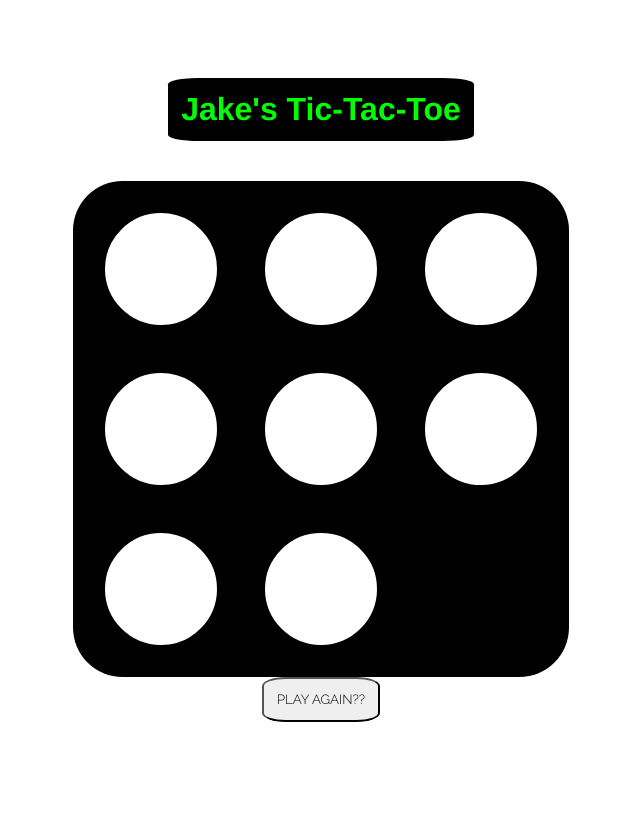
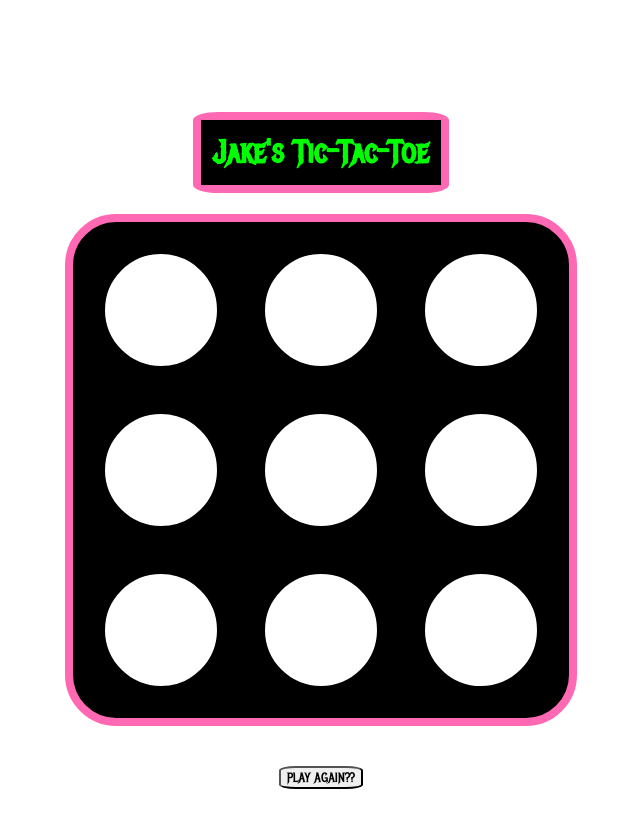
Before and after one commit to jcarlson90/unit-1-project, a plain HTML site: page index.html in a window 1280 px wide. Shown: the whole page, without its empty margins (319-959 px from the left). Before the commit the page ends 800 px from the top, so only its background shows below. Drawn offline with Linux system fonts and the light colour scheme; a web font is replaced by a local one.

Commit message:
update 2 5/2/23

```diff
--- a/index.html
+++ b/index.html
@@ -1,7 +1,7 @@
 <!DOCTYPE html>
 <html>
     <style>
-        @import url('https://fonts.googleapis.com/css2?family=Poiret+One&family=Raleway:wght@300&display=swap');
+       @import url('https://fonts.googleapis.com/css2?family=Metal+Mania&family=Poiret+One&family=Raleway:wght@300&family=Sigmar&display=swap');
      </style>
     <head>
         <meta charset="utf-8">
@@ -10,10 +10,13 @@
         </title>
         <link href="style.css" rel="stylesheet"
     type="text/css" />
+
     </head>
     <body>
+
         <h1>Jake's Tic-Tac-Toe</h1>
         <main id="canvas">
+            <div id="square0"></div>
             <div id="square1"></div>
             <div id="square2"></div>
             <div id="square3"></div>
--- a/style.css
+++ b/style.css
@@ -1,7 +1,6 @@
 * {
   box-sizing: border-box;
-  font-family: helvetica;
-
+  font-family: 'Metal Mania', cursive;
 }
 
 h1 {
@@ -13,7 +12,10 @@ h1 {
     padding: 1%;
     background-color: black;
     border-radius: 10%;
+    border: solid;
     border-color: hotpink;
+    border-spacing: 5vmin;
+    border-width: 1vmin;
 }
 
 body {
@@ -22,8 +24,11 @@ body {
     justify-content: center;
     flex-direction: column;
     height: 100vh;
-    margin: 0
-
+    margin: 0;
+    padding: 1%;
+    margin-top: 5vmin;
+    background-image: url();
+    background-repeat: no-repeat;
 }
 
 #canvas {
@@ -33,18 +38,17 @@ body {
     grid-template-rows: repeat(3, 20vmin);
     grid-template-columns: repeat(3, 20vmin);
     padding: 1vmin;
+    border: solid;
+    border-color: hotpink;
+    border-spacing: 5vmin;
+    border-width: 1vmin;
 }
 
-h1 {
-    margin-top: 0;
-    margin-bottom: 5vmin;
-}
+
 
 button {
-    padding: 1%;
     border-radius: 20%;
-    font-family: 'Poiret One', cursive;
-    font-family: 'Raleway', sans-serif;
+    margin-top: 5vmin;
 }
 
 #board {
@@ -69,3 +73,19 @@ button {
   #canvas > div.avail:hover {
     border-color: hotpink;
   }
+
+  button:disabled {
+    background-color: red;
+    color: black;
+    cursor:grab
+  }
+
+  button:hover:not(:disabled) {
+    background-color: lime;
+    color: black;
+    cursor: crosshair;
+  }
+
+  div:hover {
+    background-color: red;
+  }
```
Also changed, not shown: app.js (+26 -0 lines).
